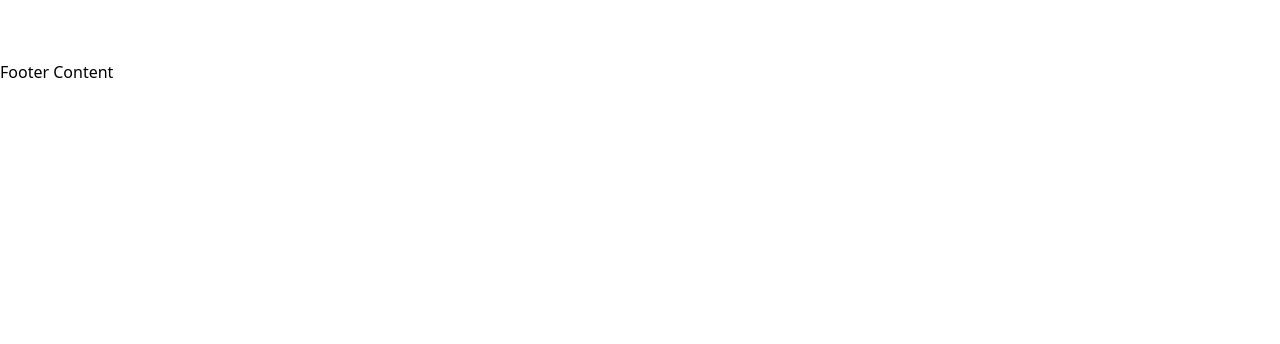
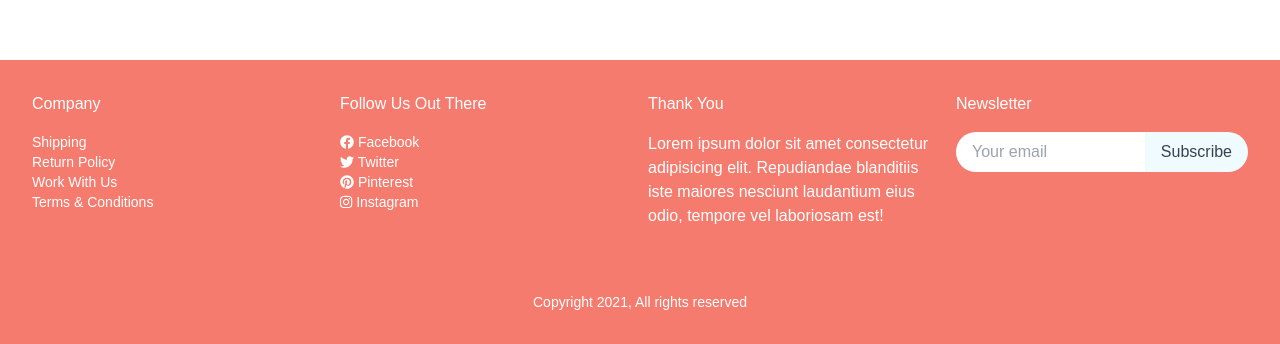
Before and after one commit to ahsanarique/picsome-2.0, a React (Create React App) app: page /productDetailsPage in a window 1280 px wide. Shown: the part 801-1145 px from the top of the page. Before the commit the page ends 885 px from the top, so only its background shows below. Built offline with nearby package versions, Linux system fonts and the light colour scheme.

Commit message:
footer added

```diff
--- a/src/Components/Footer/Footer.js
+++ b/src/Components/Footer/Footer.js
@@ -1,9 +1,73 @@
 import React from "react";
+import { FontAwesomeIcon } from "@fortawesome/react-fontawesome";
+import {
+  faFacebook,
+  faTwitter,
+  faPinterest,
+  faInstagram,
+} from "@fortawesome/free-brands-svg-icons";
 
 const Footer = () => {
+  const fbIcon = <FontAwesomeIcon icon={faFacebook} />;
+  const twitIcon = <FontAwesomeIcon icon={faTwitter} />;
+  const pinterestIcon = <FontAwesomeIcon icon={faPinterest} />;
+  const instagramIcon = <FontAwesomeIcon icon={faInstagram} />;
+
+  const year = new Date().getFullYear();
+
   return (
-    <footer>
-      <h1>Footer Content</h1>
+    <footer className="bg-pink w-full text-white font-poppins p-8">
+      <div className="grid grid-cols-12 gap-4">
+        <div className="lg:col-span-3 md:col-span-6 col-span-12">
+          <p className="text-md mb-4">Company</p>
+
+          <ul className="text-sm">
+            <li>Shipping</li>
+            <li>Return Policy</li>
+            <li>Work With Us</li>
+            <li>Terms & Conditions</li>
+          </ul>
+        </div>
+
+        <div className="lg:col-span-3 md:col-span-6 col-span-12">
+          <p className="text-md mb-4">Follow Us Out There</p>
+
+          <ul className="text-sm">
+            <li>{fbIcon} Facebook</li>
+            <li>{twitIcon} Twitter</li>
+            <li>{pinterestIcon} Pinterest</li>
+            <li>{instagramIcon} Instagram</li>
+          </ul>
+        </div>
+
+        <div className="lg:col-span-3 md:col-span-6 col-span-12">
+          <p className="text-md mb-4">Thank You</p>
+
+          <p>
+            Lorem ipsum dolor sit amet consectetur adipisicing elit. Repudiandae
+            blanditiis iste maiores nesciunt laudantium eius odio, tempore vel
+            laboriosam est!
+          </p>
+        </div>
+
+        <div className="lg:col-span-3 md:col-span-6 col-span-12">
+          <p className="text-md mb-4">Newsletter</p>
+
+          <div className="flex">
+            <input
+              type="text"
+              placeholder="Your email"
+              className="rounded-l-full px-4 py-2 md:w-3/4 w-full"
+            />
+            <button className="bg-lightBlue hover:bg-blue text-gray-700 rounded-r-full px-4 py-2">
+              Subscribe
+            </button>
+          </div>
+        </div>
+      </div>
+      <p className="text-sm text-center mt-16">
+        Copyright {year}, All rights reserved
+      </p>
     </footer>
   );
 };
--- a/src/Components/NavigationBar/NavigationBar.js
+++ b/src/Components/NavigationBar/NavigationBar.js
@@ -21,10 +21,10 @@ const NavigationBar = () => {
     const current = ref.current;
 
     if (show) {
-      current?.classList.remove("hidden");
+      current.classList.remove("hidden");
     }
 
-    return () => current?.classList.add("hidden");
+    return () => current.classList.add("hidden");
   }, [show]);
 
   const handleScroll = () => {
@@ -111,7 +111,7 @@ const NavigationBar = () => {
       >
         <div className="flex justify-between items-center border-b border-gray-700 border-opacity-20 py-4">
           <div className="ml-5">
-            <Link to="/" className="text-xl">
+            <Link onClick={() => setShow(!show)} to="/" className="text-xl">
               Pic Some
             </Link>
           </div>
```
